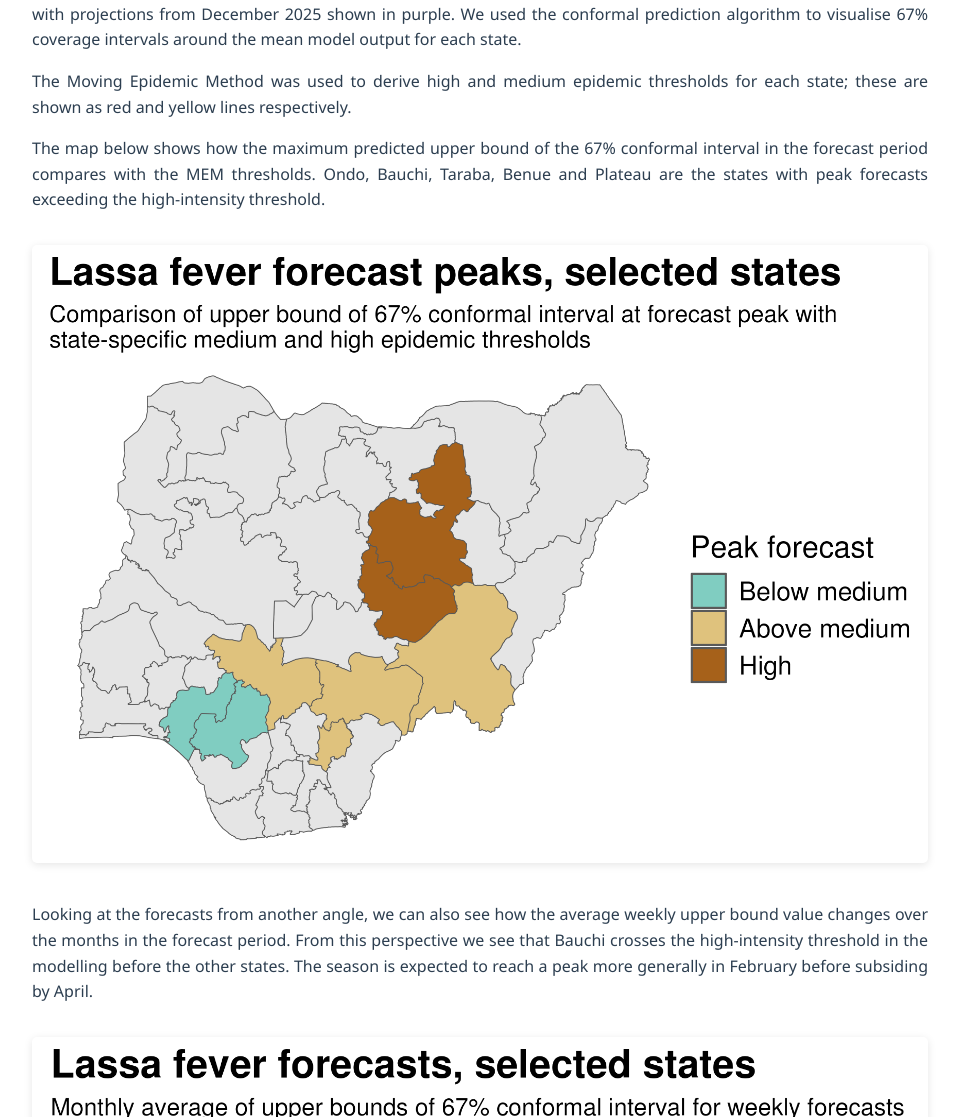
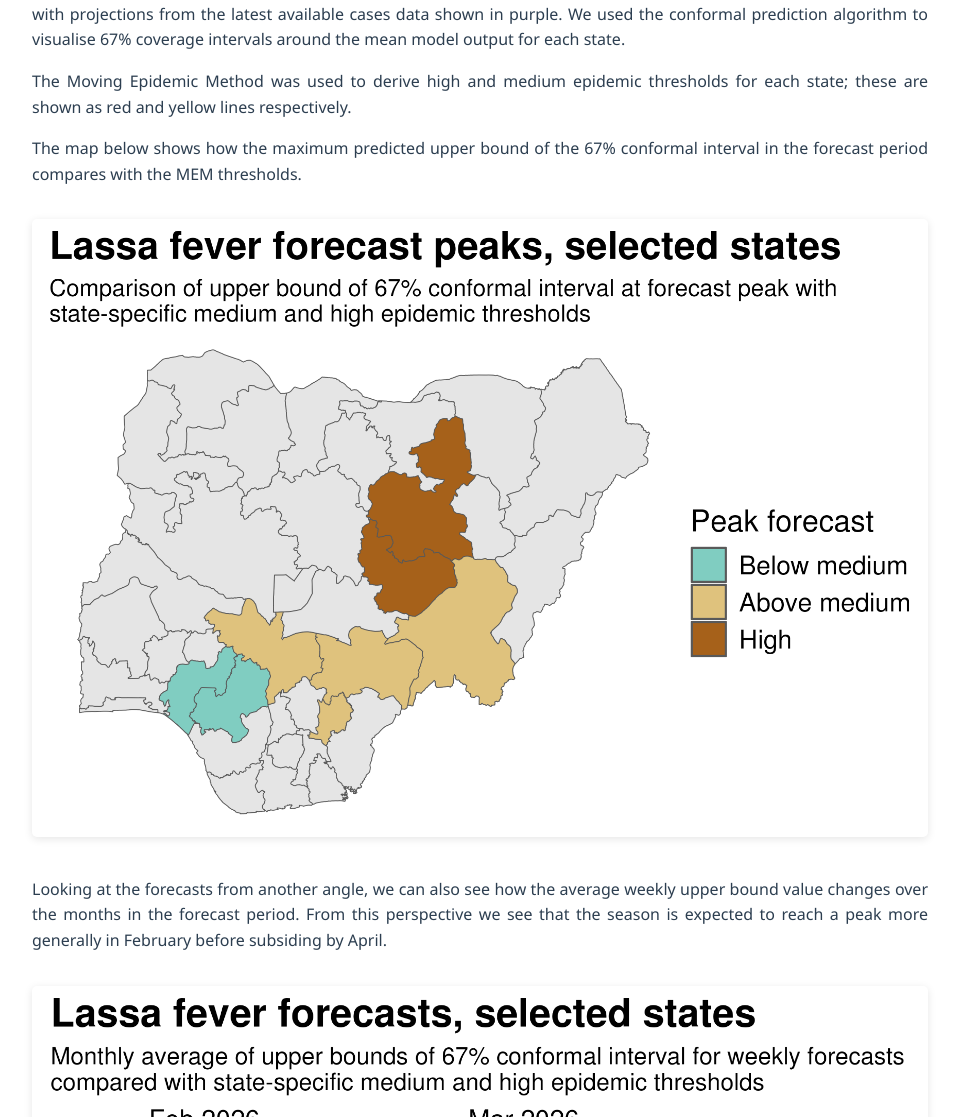
Before and after one commit to eafzd/eafzd.github.io, a Jekyll site: the page built from index.markdown, in a window 1280 px wide and 1400 px high, scrolled down 333 px. Shown: the part 283-1400 px from the top of the window, without its empty margins (160-1119 px from the left). Built offline with Jekyll 4.4.1, drawn with Linux system fonts in a browser that asks for light colours; some of the changed text lies outside the part shown.

Commit message:
Revise forecast descriptions for partial future-proofing
Updated text to reflect the latest available cases data and clarified the peak forecast information.

```diff
--- a/index.markdown
+++ b/index.markdown
@@ -8,15 +8,15 @@ description: "Research project developing forecasting systems for zoonotic disea
 
 <img src="/assets/images/lassa-sentinel/storymap-linechart_20260301_092309.png" alt="Forecasts by state">
 
-Time-series charts show in green how well the model fits to confirmed case counts in the training dataset (grey dots), with projections from December 2025 shown in purple. We used the conformal prediction algorithm to visualise 67% coverage intervals around the mean model output for each state.
+Time-series charts show in green how well the model fits to confirmed case counts in the training dataset (grey dots), with projections from the latest available cases data shown in purple. We used the conformal prediction algorithm to visualise 67% coverage intervals around the mean model output for each state.
 
 The Moving Epidemic Method was used to derive high and medium epidemic thresholds for each state; these are shown as red and yellow lines respectively.
 
-The map below shows how the maximum predicted upper bound of the 67% conformal interval in the forecast period compares with the MEM thresholds. Ondo, Bauchi, Taraba, Benue and Plateau are the states with peak forecasts exceeding the high-intensity threshold.
+The map below shows how the maximum predicted upper bound of the 67% conformal interval in the forecast period compares with the MEM thresholds.
 
 <img src="/assets/images/lassa-sentinel/storymap-single-map_20260301_092309.png" alt="Forecasts map">
 
-Looking at the forecasts from another angle, we can also see how the average weekly upper bound value changes over the months in the forecast period. From this perspective we see that Bauchi crosses the high-intensity threshold in the modelling before the other states. The season is expected to reach a peak more generally in February before subsiding by April.
+Looking at the forecasts from another angle, we can also see how the average weekly upper bound value changes over the months in the forecast period. From this perspective we see that the season is expected to reach a peak more generally in February before subsiding by April.
 
 <img src="/assets/images/lassa-sentinel/storymap-timeseries-map_20260301_092309.png" alt="Timeseries forecasts map">
 
```
